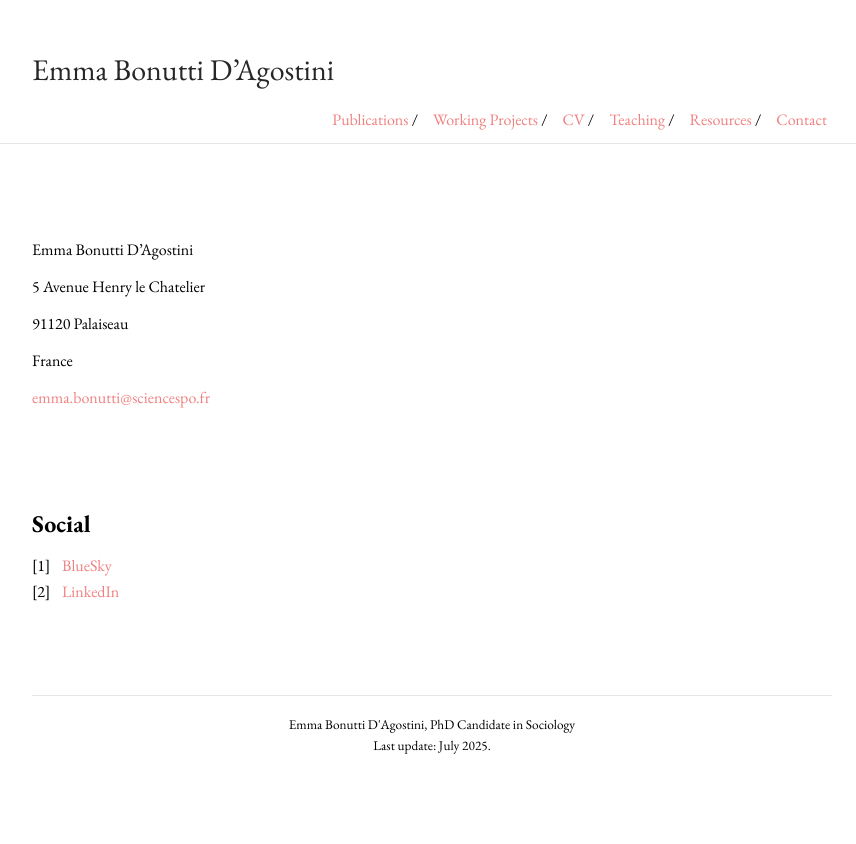
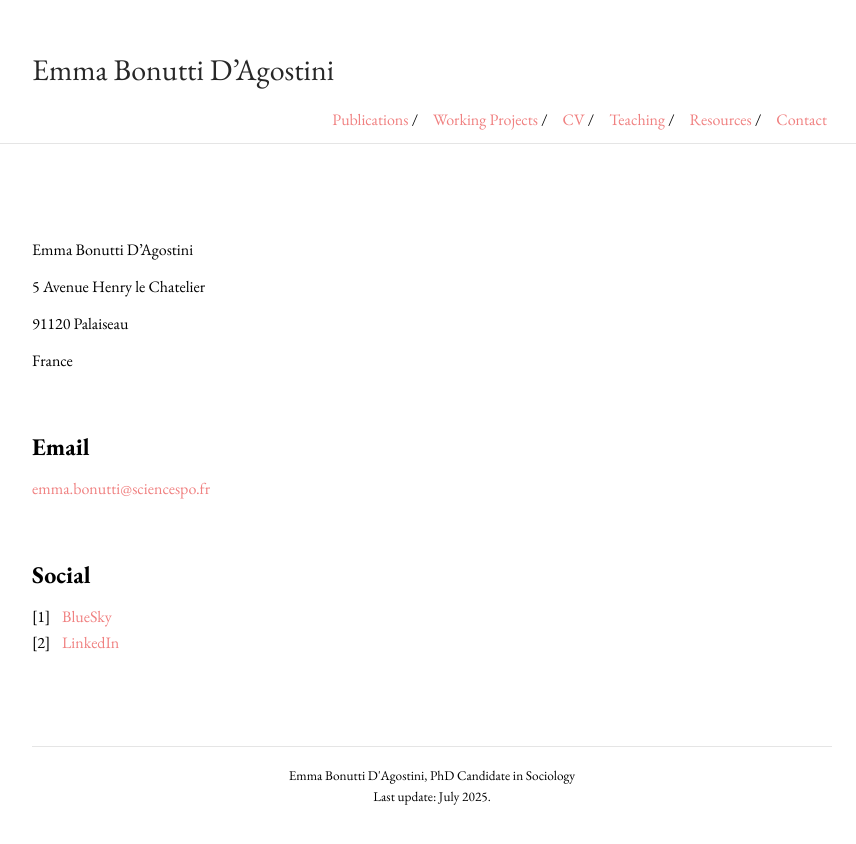
Before and after one commit to emmabonuttidagostini/emmabonuttidagostini.github.io, a Jekyll site: the page built from contact.md, in a window 1280 px wide. Shown: the top 844 px of the page, without its empty margins (208-1064 px from the left). Built offline with Jekyll 4.4.1, drawn with Linux system fonts in a browser that asks for light colours.

Commit message:
Update contact.md

```diff
--- a/contact.md
+++ b/contact.md
@@ -13,9 +13,10 @@ Emma Bonutti D'Agostini
 
 France
 
+## Email
+
 [emma.bonutti@sciencespo.fr](mailto:emma.bonutti@sciencespo.fr)
 
-<div style="height: 30px;"></div>
 
 ## Social
 1. [BlueSky](https://bsky.app/profile/emmabonutti.bsky.social)
```
